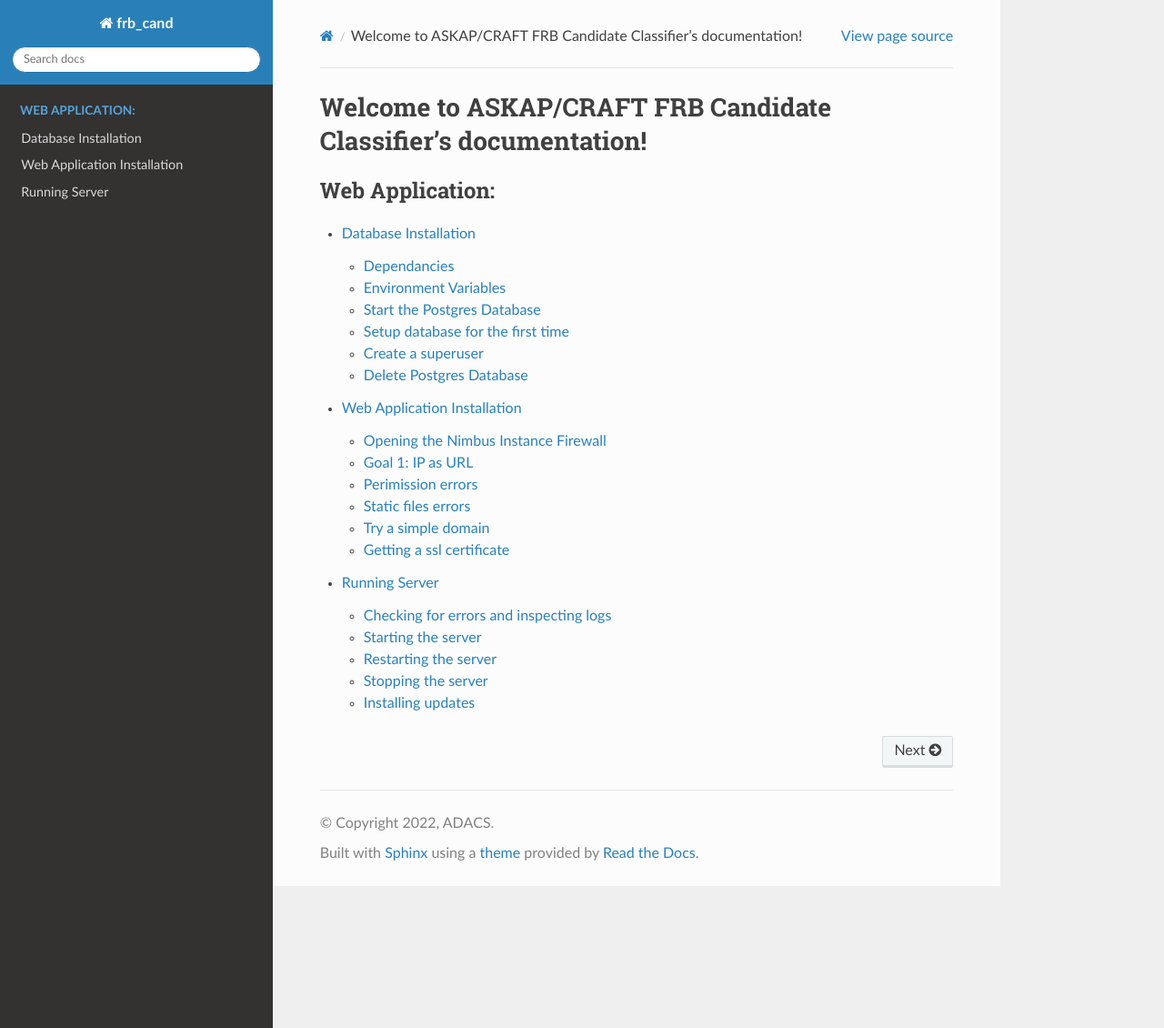
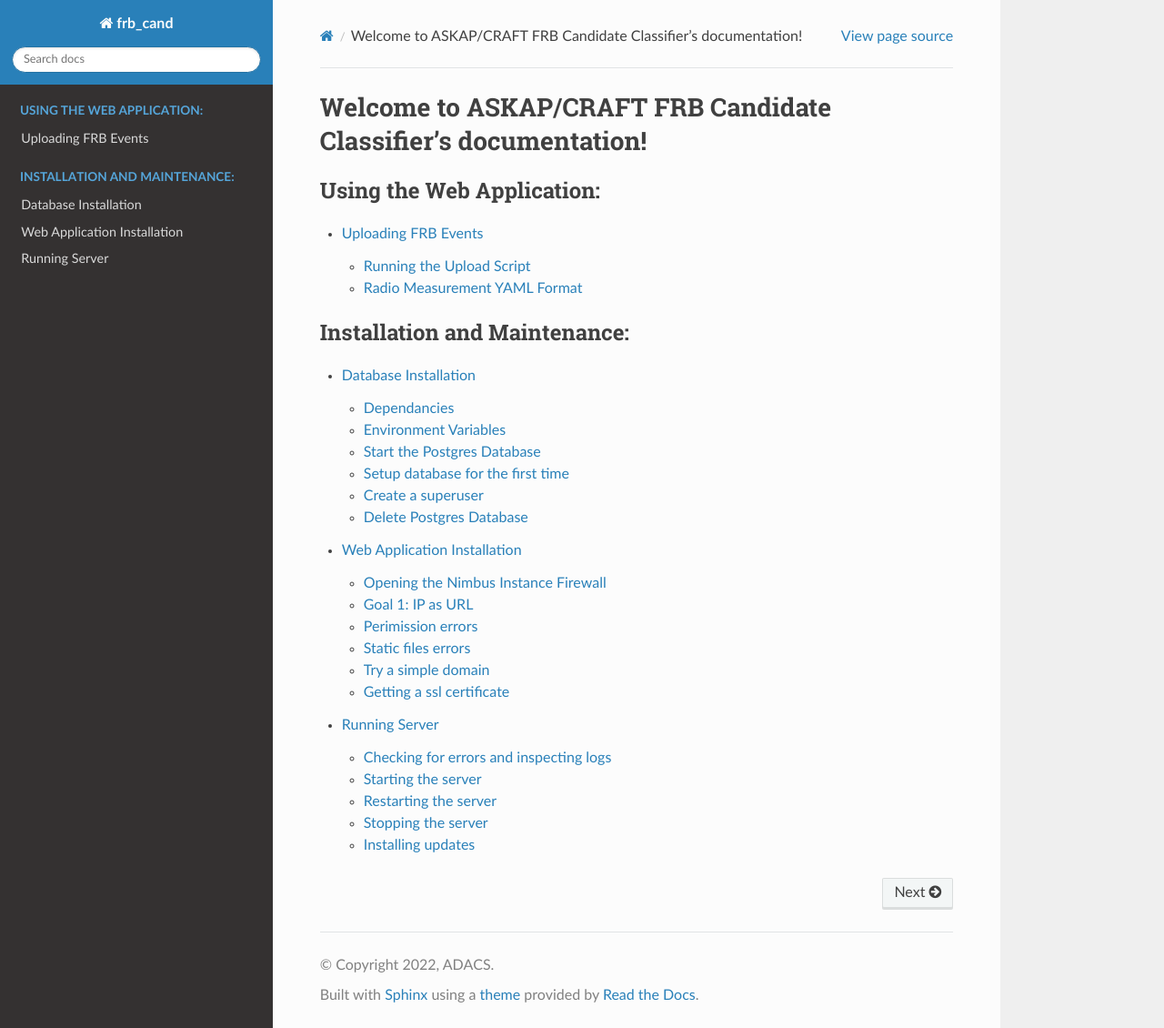
Before and after one commit to ADACS-Australia/FRB_candidates_app, a Sphinx documentation site: the page built from docs/index.rst, in a window 1280 px wide and 1130 px high. Shown: the whole window at 91% size. Built offline with Sphinx 7.4.7 and the Read the Docs theme 2.0.0, drawn with Linux system fonts in a browser that asks for light colours; some of the changed lines change nothing that is shown.

Commit message:
Updated the documentation to explain how to upload data and what the yaml format is

```diff
--- a/docs/index.rst
+++ b/docs/index.rst
@@ -3,7 +3,14 @@
 
 .. toctree::
    :maxdepth: 4
-   :caption: Web Application:
+   :caption: Using the Web Application:
+
+   upload_cand
+
+
+.. toctree::
+   :maxdepth: 4
+   :caption: Installation and Maintenance:
 
    database_installation
    webapp_installation
--- /dev/null
+++ b/docs/upload_cand.rst
@@ -0,0 +1,134 @@
+Uploading FRB Events
+====================
+
+Running the Upload Script
+-------------------------
+
+To upload your FRB events and follow up measurements you can use `this <https://github.com/ADACS-Australia/FRB_candidates_app/blob/main/frb_cand/upload_cand.py>`_ python script.
+To use it you must set the environment variables `FRB_USER` and `FRB_PASS` which is your username and password for the `FRB web app <https://frb-classifier.duckdns.org/>`_ account.
+
+For the first detection/measurement of the FRB event, you can use a command like the following:
+
+.. code-block::
+
+    python upload_cand.py --first --radio_yaml example.yaml
+
+
+Which will output an ID like so:
+
+.. code-block::
+
+    3
+
+This should be recorded and used for future measurement updates (through post-processing and optical follow up).
+
+To upload further measurements, use the update option like so:
+
+.. code-block::
+
+    python upload_cand.py --update 3 --radio_yaml example.yaml
+
+Radio Measurement YAML Format
+-----------------------------
+
+Here is an example of what the YAML can look like
+
+.. code-block::
+
+    {
+        "DM": 411.0,
+        "DM_err": 1.0,
+        "DMISM": 123.16007817568256,
+        "RM": -613.0,
+        "RM_err": 2.0,
+        "cosmo": "Planck18",
+        "ra": 77.01461542,
+        "ra_err": 0.05,
+        "dec": 26.06069556,
+        "dec_err": 0.05,
+        "eellipse": {
+            "a": 0.004,
+            "b": 0.004,
+            "cl": 68.0,
+            "theta": 0.0
+        },
+        "repeater": true,
+        "z": 0.0982,
+        "sn": 50,
+        "width": 5,
+        "search_path": "example_search.png",
+        "image_path" : "example_image.png",
+        "histogram_path": "example_histogram.png",
+        "source": "MB",
+    }
+
+
+#TODO NOTES: ra and dec error are redundant if eellipse is always used, what is cosmo used for? Where is theta measured from?
+
+Each of the keys:
+
+"DM" : `float`
+    The dispersion measure of the FRB in pc / cm^3
+
+"DM_err" : `float`
+    The error of the dispersion measure of the FRB in pc / cm^3
+
+"DMISM" : `float`
+    The estimated amount of the dispersion measure that is contributed by the interstellar medium in pc / cm^3
+
+"RM": `float`
+    The Rotation Measure of the candidate in rad / m^2
+
+"RM_err": `float`
+    The error of the Rotation Measure of the candidate in rad / m^2
+
+"cosmo": `str`
+    The cosmological model used for cosmological calculations, eg. "Planck18"
+
+"ra": `str`
+    The Right Acension of the candidate in degrees
+
+"ra_err": `str`
+    The error of the Right Acension of the candidate in degrees
+
+"dec": `str`
+    The Declination of the candidate in degrees
+
+"dec_err": `str`
+    The error of the Declination of the candidate in degrees
+
+"eellipse": `object`
+    The error ellipse object which has the following keys within it
+
+        "a": `float`
+            The width of the ellipse in degrees
+        "b": `float`
+            The height of the ellipse in degrees
+        "cl": `float`, optional
+            The confidence level of the error ellipse in percent. Default 68.0
+        "theta": `float`
+            The angle in degrees
+
+"repeater": `boolean`, optional
+    Is the FRB a repeater (true or false)?
+
+"z": `boolean`, optional
+    The redshift of the candidate
+
+"sn": `float`
+    The signal-to-noise ration of the candidate
+
+"width": `float`
+    The width of the candidate pulse in mus
+
+"search_path": `str`
+    The path to the search image
+
+"image_path" :  `str`
+    The path to the radio image
+
+"histogram_path": `str`
+    The path to the histogram image
+
+"source": `str`
+    The source of the measurements, should be either MB (Multi-Beam) or HT (High-Time resolution)
```
